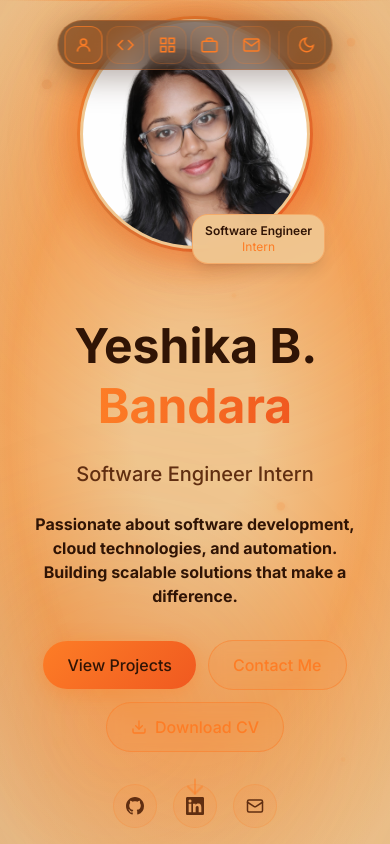
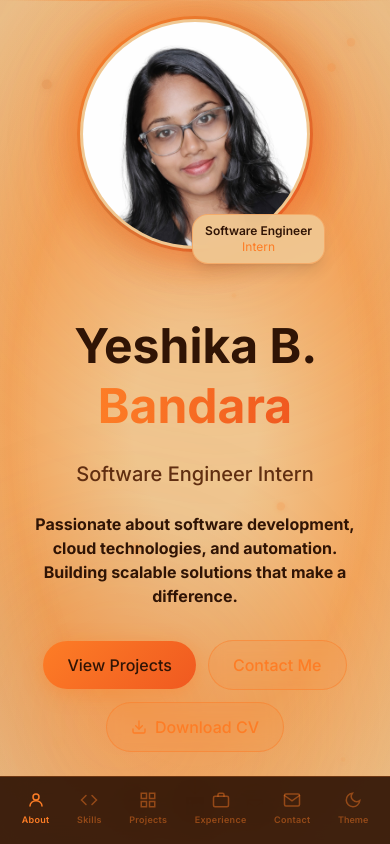
Before and after one commit to yeshi-2001/Portfolio, a Next.js app: page / in a window 390 px wide. Shown: the top 844 px of the page. Built offline with nearby package versions, Linux system fonts and the light colour scheme.

Commit message:
Replace mobile navbar with bottom tab bar

```diff
--- a/src/app/components/Navbar.tsx
+++ b/src/app/components/Navbar.tsx
@@ -109,11 +109,10 @@ export default function Navbar() {
     document.getElementById(id)?.scrollIntoView({ behavior: "smooth" });
   };
 
-  const btnW = isMobile ? 38 : 72;
-  const btnH = isMobile ? 38 : 42;
-  const fontSize = isMobile ? "9px" : "11px";
-  const gap = isMobile ? 4 : 8;
-  const padding = isMobile ? "5px 6px" : "8px 14px";
+  const btnW = 72;
+  const btnH = 42;
+  const gap = 8;
+  const padding = "8px 14px";
 
   const frontFaceStyle = (id: string): React.CSSProperties => ({
     position: "absolute",
@@ -144,13 +143,80 @@ export default function Navbar() {
     background: "linear-gradient(135deg, #fd7d26, #f05920)",
     borderRadius: 12,
     color: "#301405",
-    fontSize,
+    fontSize: "11px",
     fontWeight: 700,
     letterSpacing: "0.5px",
     whiteSpace: "nowrap",
     padding: "0 6px",
   };
 
+  // ── Mobile bottom tab bar ──
+  if (isMobile) {
+    return (
+      <>
+        {/* Bottom tab bar */}
+        <nav style={{
+          position: "fixed",
+          bottom: 0,
+          left: 0,
+          right: 0,
+          zIndex: 100,
+          display: "flex",
+          alignItems: "center",
+          justifyContent: "space-around",
+          padding: "10px 8px 14px",
+          background: "rgba(48,20,5,0.92)",
+          backdropFilter: "blur(16px)",
+          WebkitBackdropFilter: "blur(16px)",
+          borderTop: "1px solid rgba(253,125,38,0.25)",
+        }}>
+          {navLinks.map(({ id, label, icon }) => (
+            <button
+              key={id}
+              onClick={() => scrollTo(id)}
+              style={{
+                display: "flex",
+                flexDirection: "column",
+                alignItems: "center",
+                gap: 4,
+                background: "none",
+                border: "none",
+                cursor: "pointer",
+                padding: "4px 8px",
+                borderRadius: 10,
+                color: activeSection === id ? "#fd7d26" : "rgba(253,125,38,0.45)",
+                transition: "color 0.2s",
+              }}
+            >
+              {icon}
+              <span style={{ fontSize: 9, fontWeight: 600, letterSpacing: "0.3px" }}>{label}</span>
+            </button>
+          ))}
+          {/* Theme toggle */}
+          <button
+            onClick={toggle}
+            style={{
+              display: "flex",
+              flexDirection: "column",
+              alignItems: "center",
+              gap: 4,
+              background: "none",
+              border: "none",
+              cursor: "pointer",
+              padding: "4px 8px",
+              borderRadius: 10,
+              color: "rgba(253,125,38,0.45)",
+            }}
+          >
+            {theme === "dark" ? <SunIcon /> : <MoonIcon />}
+            <span style={{ fontSize: 9, fontWeight: 600 }}>Theme</span>
+          </button>
+        </nav>
+      </>
+    );
+  }
+
+  // ── Desktop pill navbar ──
   return (
     <nav
       style={{
@@ -172,7 +238,6 @@ export default function Navbar() {
         boxShadow: "0 8px 32px rgba(48,20,5,0.35)",
       }}
     >
-      {/* Nav link buttons */}
       {navLinks.map(({ id, label, icon }) => (
         <div
           key={id}
@@ -192,15 +257,12 @@ export default function Navbar() {
               borderRadius: 12,
             }}
           >
-            {/* Front — icon */}
             <div style={frontFaceStyle(id)}>{icon}</div>
-            {/* Back — label */}
             <div style={backFaceStyle}>{label}</div>
           </div>
         </div>
       ))}
 
-      {/* Divider */}
       <div style={{
         width: 1,
         height: 28,
@@ -210,7 +272,6 @@ export default function Navbar() {
         flexShrink: 0,
       }} />
 
-      {/* Theme toggle button */}
       <div
         style={{ width: btnW, height: btnH, perspective: 600, cursor: "pointer" }}
         onMouseEnter={() => setHovered("theme")}
@@ -228,7 +289,6 @@ export default function Navbar() {
             borderRadius: 12,
           }}
         >
-          {/* Front — current mode icon */}
           <div style={{
             position: "absolute",
             inset: 0,
@@ -244,7 +304,6 @@ export default function Navbar() {
           }}>
             {theme === "dark" ? <SunIcon /> : <MoonIcon />}
           </div>
-          {/* Back — "Theme" label */}
           <div style={backFaceStyle}>Theme</div>
         </div>
       </div>
--- a/src/app/globals.css
+++ b/src/app/globals.css
@@ -55,6 +55,13 @@ body {
   color: var(--text-primary);
   font-family: var(--font-inter), system-ui, sans-serif;
   transition: background-color 0.3s ease, color 0.3s ease;
+  padding-bottom: env(safe-area-inset-bottom);
+}
+
+@media (max-width: 767px) {
+  body {
+    padding-bottom: 70px;
+  }
 }
 
 /* Sections that use inline style background need this fallback */
```
